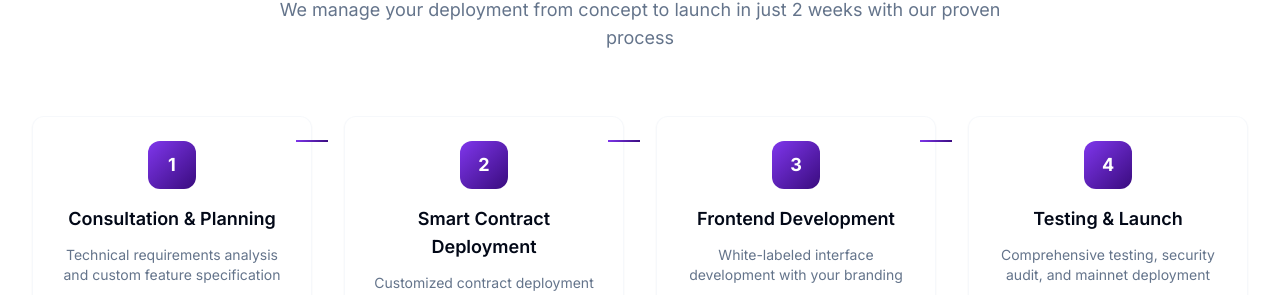
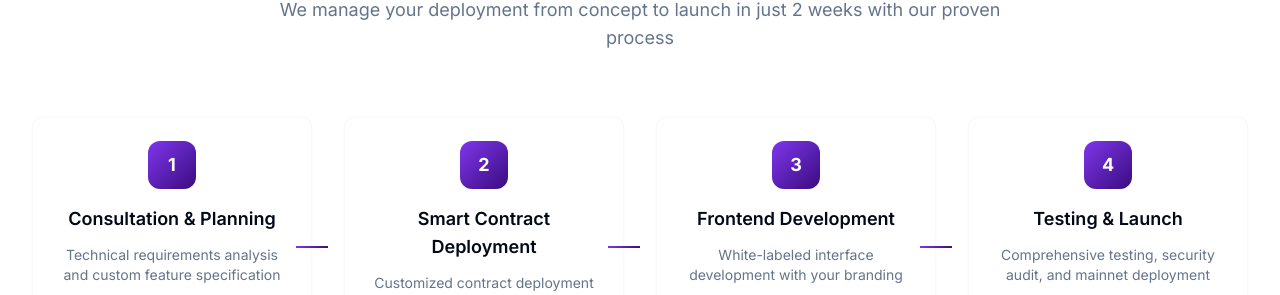
Before and after one commit to Davide-Fi/curaga-ag-reborn, a React (Vite) app: page /dex-white-label in a window 1280 px wide. Shown: the part 3499-3794 px from the top of the page. Built offline with nearby package versions, Linux system fonts and the light colour scheme.

Commit message:
Fix integration steps line positioning and add z-index
Co-authored-by: davide <davide@davidefi.com>

```diff
--- a/src/pages/DexWhiteLabel.tsx
+++ b/src/pages/DexWhiteLabel.tsx
@@ -308,7 +308,7 @@ const DexWhiteLabel = () => {
                 </Card>
 
                 {index < integrationSteps.length - 1 && (
-                  <div className="hidden lg:block absolute top-6 -right-4 w-8 h-0.5 bg-gradient-primary"></div>
+                  <div className="hidden lg:block absolute top-1/2 -translate-y-1/2 -right-4 w-8 h-0.5 bg-gradient-primary z-10"></div>
                 )}
               </div>
             ))}
```
